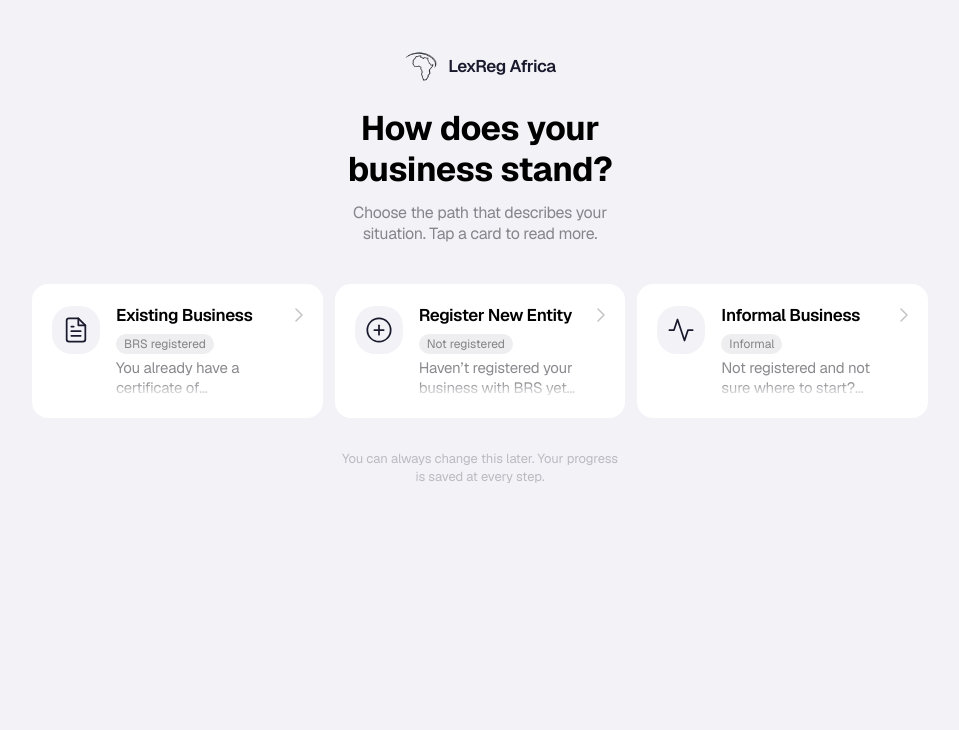
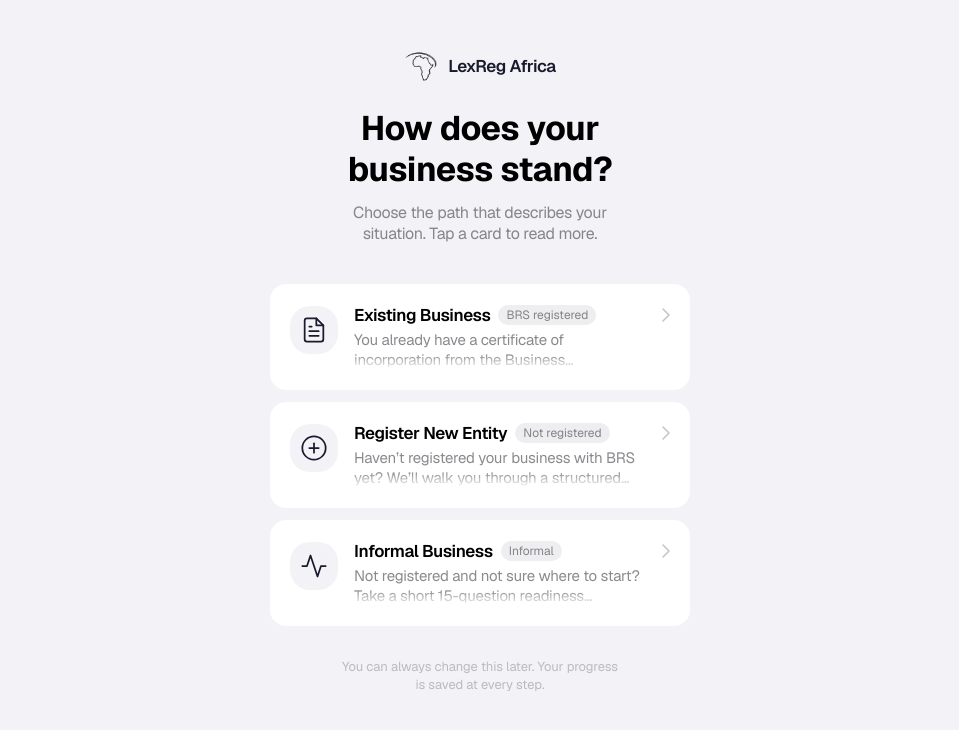
Before and after one commit to lexregafrica/lexregafrica-plartform, a Next.js app: page /onboarding in a window 1280 px wide. Shown: the top 730 px of the page, without its empty margins (160-1119 px from the left). Built offline with nearby package versions, Linux system fonts and the light colour scheme; no server answers.

Commit message:
fix: keep path-selector always vertical, drop desktop 3-column layout
Co-Authored-By: Claude Sonnet 4.6 <noreply@anthropic.com>

```diff
--- a/components/onboarding/path-selector.tsx
+++ b/components/onboarding/path-selector.tsx
@@ -115,8 +115,8 @@ export function PathSelector() {
       </div>
 
       {/* Path cards — horizontal scroll strip on mobile, vertical stack on desktop */}
-      <div className="w-full max-w-[420px] md:max-w-4xl">
-        <div className="flex flex-col md:flex-row gap-3 items-start">
+      <div className="w-full max-w-[420px]">
+        <div className="flex flex-col gap-3 items-start">
           {paths.map(path => {
             const isExpanded = expanded === path.id
             const isLoading = loading === path.id
@@ -124,7 +124,7 @@ export function PathSelector() {
             return (
               <div
                 key={path.id}
-                className="ios-surface rounded-2xl w-full md:flex-1 md:min-w-0 overflow-hidden transition-shadow"
+                className="ios-surface rounded-2xl w-full overflow-hidden transition-shadow"
                 style={isExpanded ? { boxShadow: '0 4px 20px rgba(0,0,0,0.06)' } : undefined}
               >
                 <button
```
